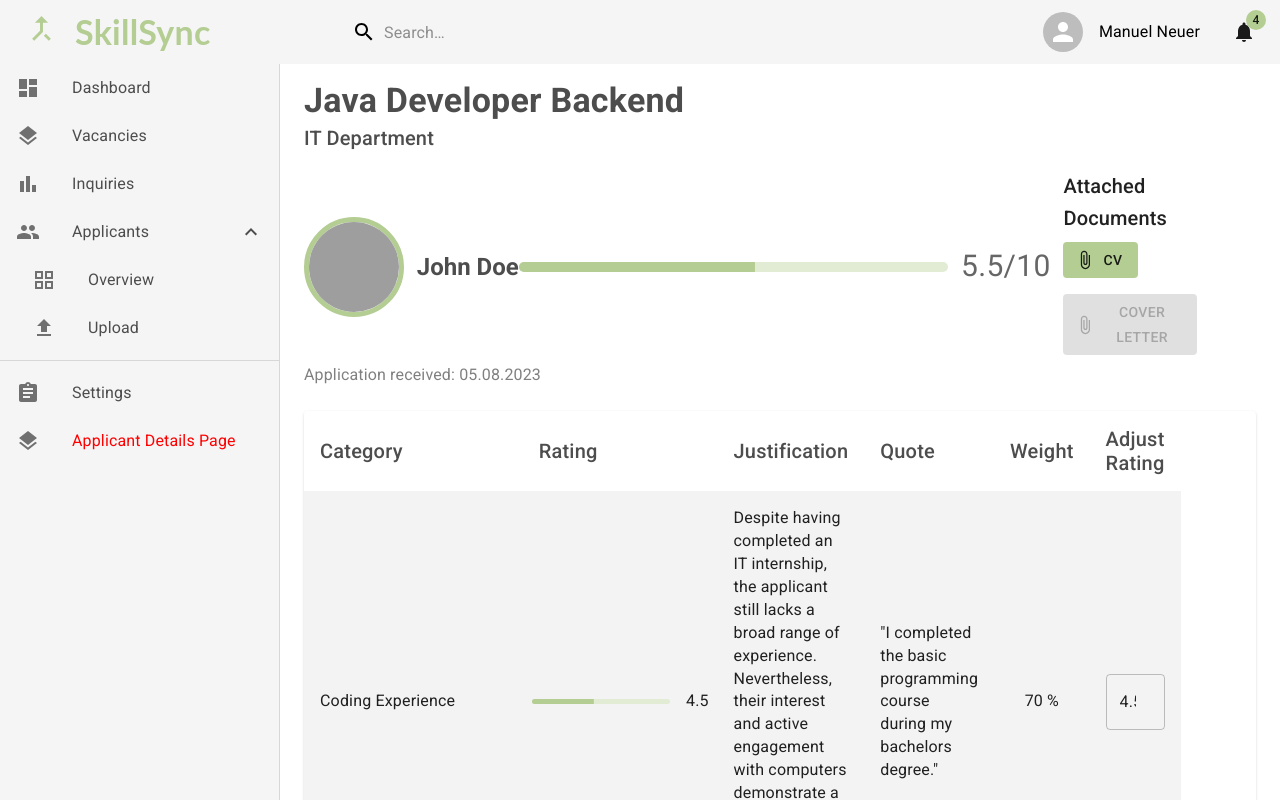
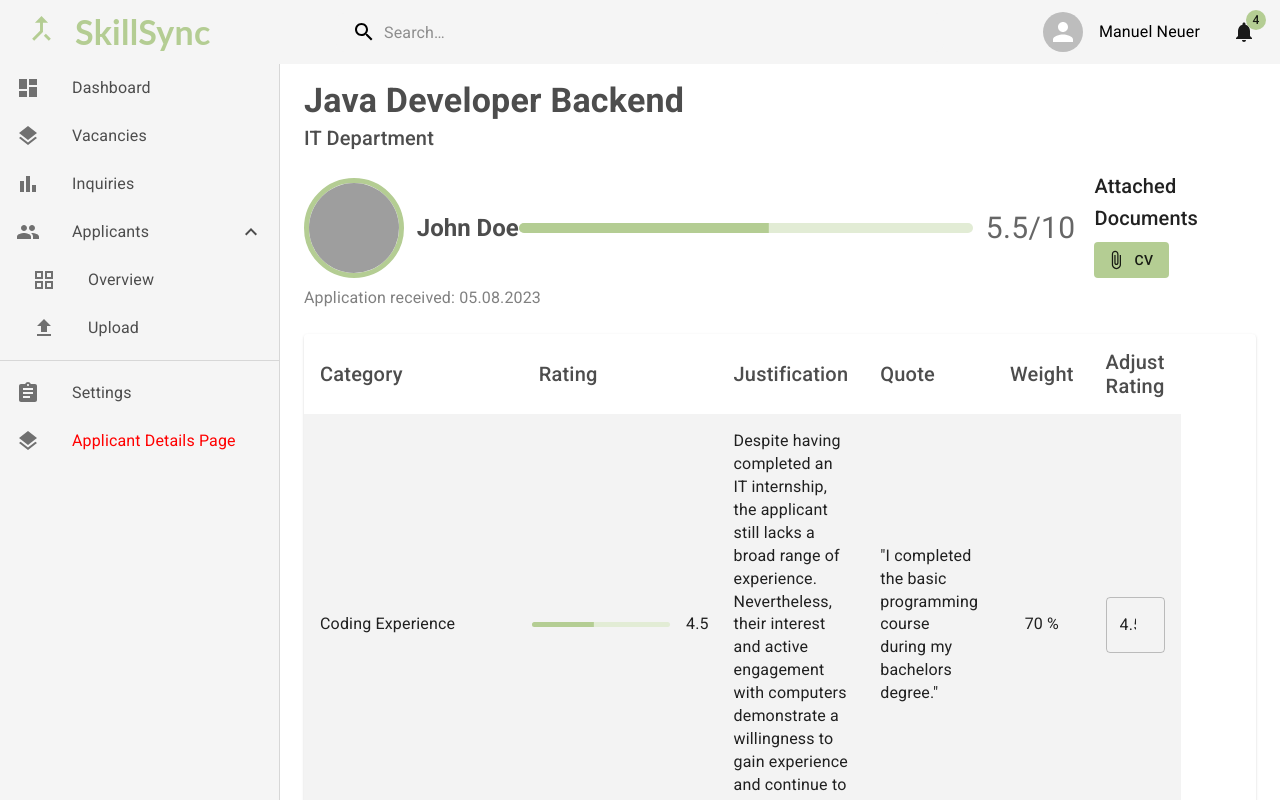
Before and after one commit to HdM-LLM/frontend, a React (Create React App) app: page /applicantDetails in a window 1280 px wide. Shown: the top 800 px of the page. Built offline with nearby package versions, Linux system fonts and the light colour scheme; grey boxes are pictures that could not be loaded.

Commit message:
deleted cover letter button

```diff
--- a/src/pages/ApplicantDetailsPage.tsx
+++ b/src/pages/ApplicantDetailsPage.tsx
@@ -110,16 +110,6 @@ export default function ApplicantDetailsPage(props: ApplicantDetailsPageProps) {
           >
             CV
           </Button>
-          <Button
-            variant="contained"
-            startIcon={<AttachFileIcon />}
-            color="secondary"
-            disableElevation
-            disabled
-            sx={{ margin: 1 }}
-          >
-            Cover Letter
-          </Button>
         </Box>
       </Box>
       <Typography sx={{ color: 'grey', marginLeft: 3, marginBottom: '3vh' }}>
```
